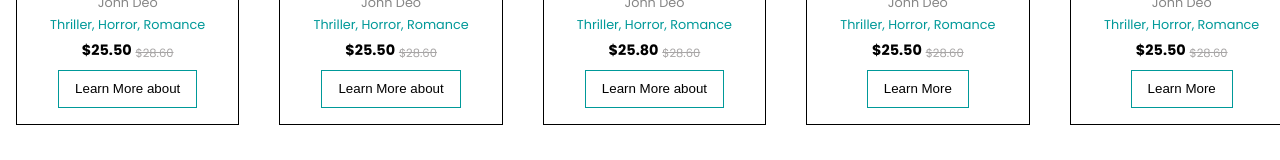
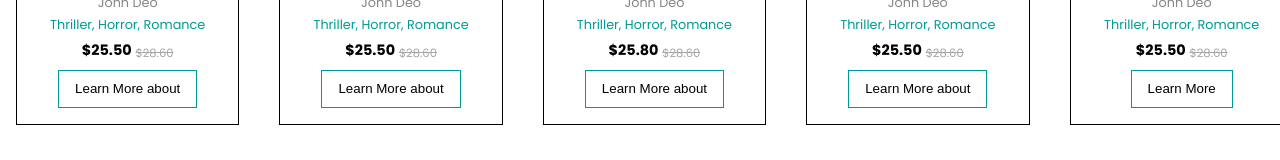
Before and after one commit to abdallahmubaslat/web1, a plain HTML site: page index.html in a window 1280 px wide. Shown: the part 1842-2002 px from the top of the page. Drawn offline with Linux system fonts and the light colour scheme.

Commit message:
update 5

```diff
--- a/index.html
+++ b/index.html
@@ -207,7 +207,7 @@
             <span class="current">$25.50</span>
             <span class="original">$28.60</span>
           </p>
-          <button class="learn-more">Learn More</button>
+          <button class="learn-more">Learn More about</button>
         </div>
 
         <div class="card5">
```
